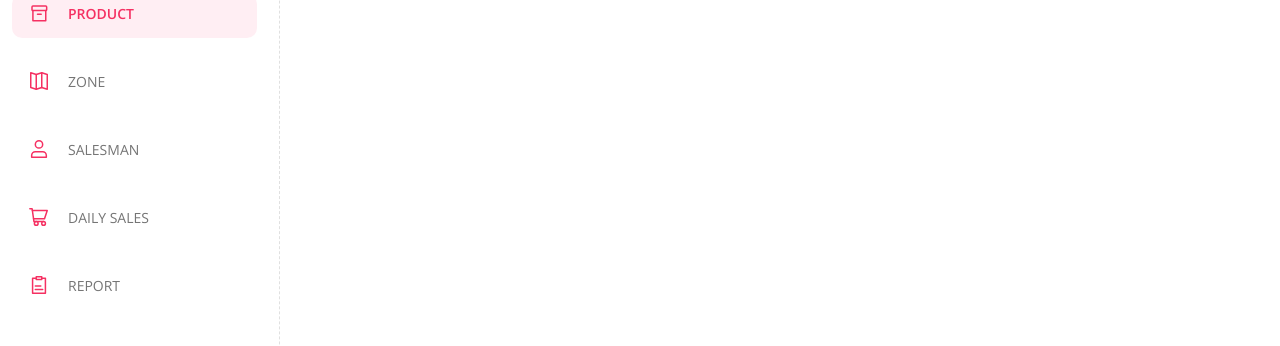
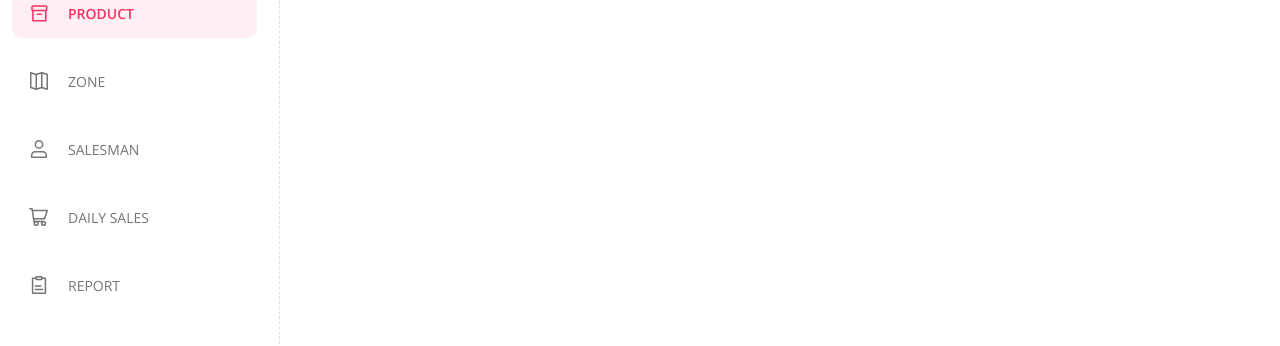
Before and after one commit to ssjisan/inventesy-dashboard, a React (Create React App) app: page /product in a window 1280 px wide. Shown: the part 230-576 px from the top of the page. Built offline with nearby package versions, Linux system fonts and the light colour scheme.

Commit message:
all icons are set with dynamic colors

```diff
--- a/src/Assets/Icons/DailySales.js
+++ b/src/Assets/Icons/DailySales.js
@@ -1,6 +1,9 @@
 import React from "react";
+import { useLocation } from "react-router";
 
 export default function DailySales() {
+  const { pathname } = useLocation();
+
   return (
     <svg
       width="22"
@@ -11,28 +14,28 @@ export default function DailySales() {
     >
       <path
         d="M15.5833 15.5833H5.95825L4.12492 2.75H1.83325"
-        stroke="#F53062"
+        stroke={pathname === "/daily-sales" ? "#F53062" : "#757575"}
         stroke-width="1.5"
         stroke-linecap="round"
         stroke-linejoin="round"
       />
       <path
         d="M4.38672 4.58325H19.2498L16.4998 12.8333H5.56529"
-        stroke="#F53062"
+        stroke={pathname === "/daily-sales" ? "#F53062" : "#757575"}
         stroke-width="1.5"
         stroke-linecap="round"
         stroke-linejoin="round"
       />
       <path
         d="M8.24984 19.2499C9.26239 19.2499 10.0832 18.4291 10.0832 17.4166C10.0832 16.404 9.26239 15.5833 8.24984 15.5833C7.23731 15.5833 6.4165 16.404 6.4165 17.4166C6.4165 18.4291 7.23731 19.2499 8.24984 19.2499Z"
-        stroke="#F53062"
+        stroke={pathname === "/daily-sales" ? "#F53062" : "#757575"}
         stroke-width="1.5"
         stroke-linecap="round"
         stroke-linejoin="round"
       />
       <path
         d="M15.5833 19.2499C16.5959 19.2499 17.4167 18.4291 17.4167 17.4166C17.4167 16.404 16.5959 15.5833 15.5833 15.5833C14.5708 15.5833 13.75 16.404 13.75 17.4166C13.75 18.4291 14.5708 19.2499 15.5833 19.2499Z"
-        stroke="#F53062"
+        stroke={pathname === "/daily-sales" ? "#F53062" : "#757575"}
         stroke-width="1.5"
         stroke-linecap="round"
         stroke-linejoin="round"
--- a/src/Assets/Icons/Reports.js
+++ b/src/Assets/Icons/Reports.js
@@ -1,6 +1,9 @@
 import React from "react";
+import { useLocation } from "react-router";
 
 export default function Reports() {
+  const { pathname } = useLocation();
+
   return (
     <svg
       width="22"
@@ -11,28 +14,28 @@ export default function Reports() {
     >
       <path
         d="M7.33325 15.5833H14.6666"
-        stroke="#F53062"
+        stroke={pathname === "/report" ? "#F53062" : "#757575"}
         stroke-width="1.5"
         stroke-linecap="round"
         stroke-linejoin="round"
       />
       <path
         d="M7.33325 11.9167H12.8333"
-        stroke="#F53062"
+        stroke={pathname === "/report" ? "#F53062" : "#757575"}
         stroke-width="1.5"
         stroke-linecap="round"
         stroke-linejoin="round"
       />
       <path
         d="M8.24992 4.125H4.58325V19.25H17.4166V4.125H13.7499"
-        stroke="#F53062"
+        stroke={pathname === "/report" ? "#F53062" : "#757575"}
         stroke-width="1.5"
         stroke-linecap="round"
         stroke-linejoin="round"
       />
       <path
         d="M13.75 2.75H8.25V4.125V5.5H13.75V4.125V2.75Z"
-        stroke="#F53062"
+        stroke={pathname === "/report" ? "#F53062" : "#757575"}
         stroke-width="1.5"
         stroke-linecap="round"
         stroke-linejoin="round"
--- a/src/Assets/Icons/Salesman.js
+++ b/src/Assets/Icons/Salesman.js
@@ -1,6 +1,9 @@
 import React from "react";
+import { useLocation } from "react-router";
 
 export default function Salesman() {
+  const { pathname } = useLocation();
+
   return (
     <svg
       width="22"
@@ -11,14 +14,14 @@ export default function Salesman() {
     >
       <path
         d="M14.6667 13.75H7.33341C5.30837 13.75 3.66675 15.3917 3.66675 17.4167V19.25H11.0001H18.3334V17.4167C18.3334 15.3917 16.6918 13.75 14.6667 13.75Z"
-        stroke="#F53062"
+        stroke={pathname === "/salesman" ? "#F53062" : "#757575"}
         stroke-width="1.5"
         stroke-linecap="round"
         stroke-linejoin="round"
       />
       <path
         d="M11.0002 10.0833C13.0252 10.0833 14.6668 8.44171 14.6668 6.41667C14.6668 4.39162 13.0252 2.75 11.0002 2.75C8.97512 2.75 7.3335 4.39162 7.3335 6.41667C7.3335 8.44171 8.97512 10.0833 11.0002 10.0833Z"
-        stroke="#F53062"
+        stroke={pathname === "/salesman" ? "#F53062" : "#757575"}
         stroke-width="1.5"
         stroke-linecap="round"
         stroke-linejoin="round"
--- a/src/Assets/Icons/Zone.js
+++ b/src/Assets/Icons/Zone.js
@@ -1,6 +1,9 @@
 import React from "react";
+import { useLocation } from "react-router";
 
 export default function Zone() {
+  const { pathname } = useLocation();
+
   return (
     <svg
       width="22"
@@ -11,21 +14,21 @@ export default function Zone() {
     >
       <path
         d="M13.75 2.75V17.4167"
-        stroke="#F53062"
+        stroke={pathname === "/zone" ? "#F53062" : "#757575"}
         stroke-width="1.5"
         stroke-linecap="round"
         stroke-linejoin="round"
       />
       <path
         d="M8.25 4.58325V19.2499"
-        stroke="#F53062"
+        stroke={pathname === "/zone" ? "#F53062" : "#757575"}
         stroke-width="1.5"
         stroke-linecap="round"
         stroke-linejoin="round"
       />
       <path
         d="M2.75 2.75L8.25 4.58333L13.75 2.75L19.25 4.58333V19.25L13.75 17.4167L8.25 19.25L2.75 17.4167V2.75Z"
-        stroke="#F53062"
+        stroke={pathname === "/zone" ? "#F53062" : "#757575"}
         stroke-width="1.5"
         stroke-linecap="round"
         stroke-linejoin="round"
```
Also changed, not shown: 1 other file (tests, documents, lock files or other folders).
